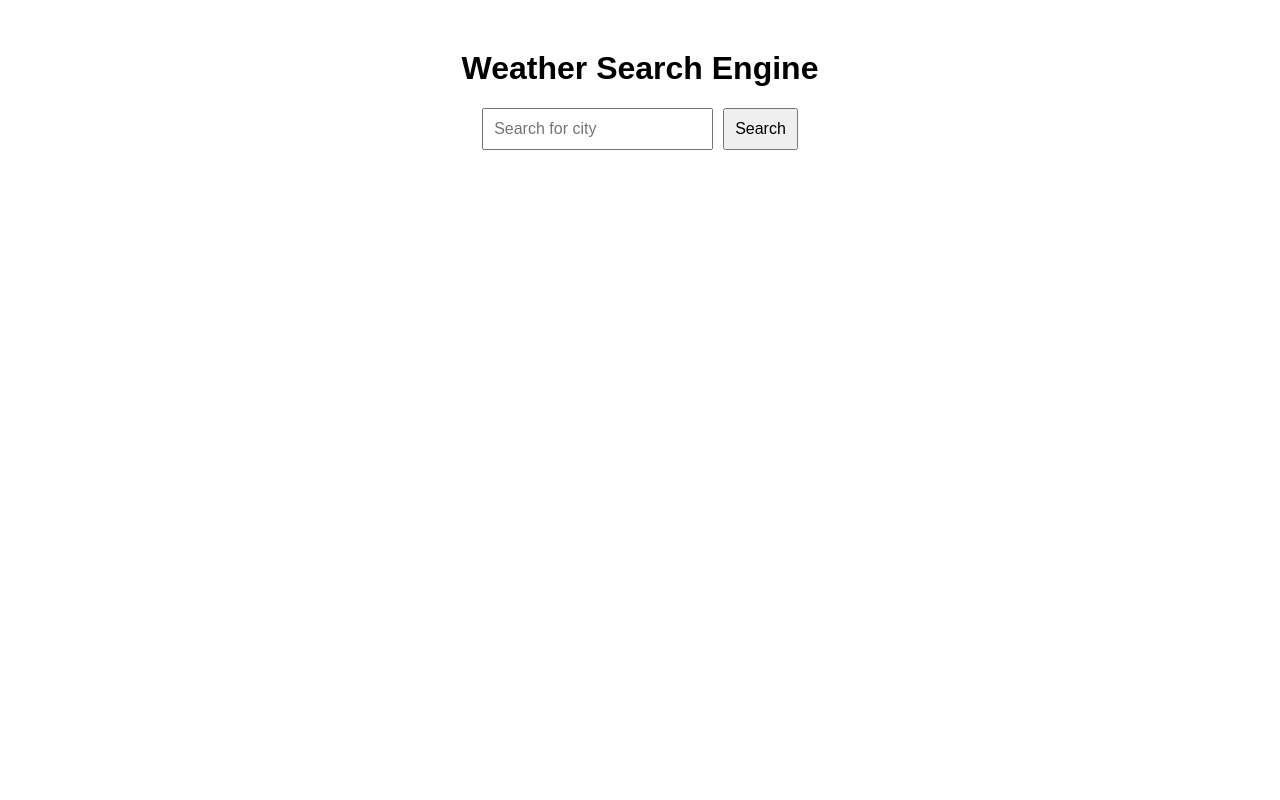
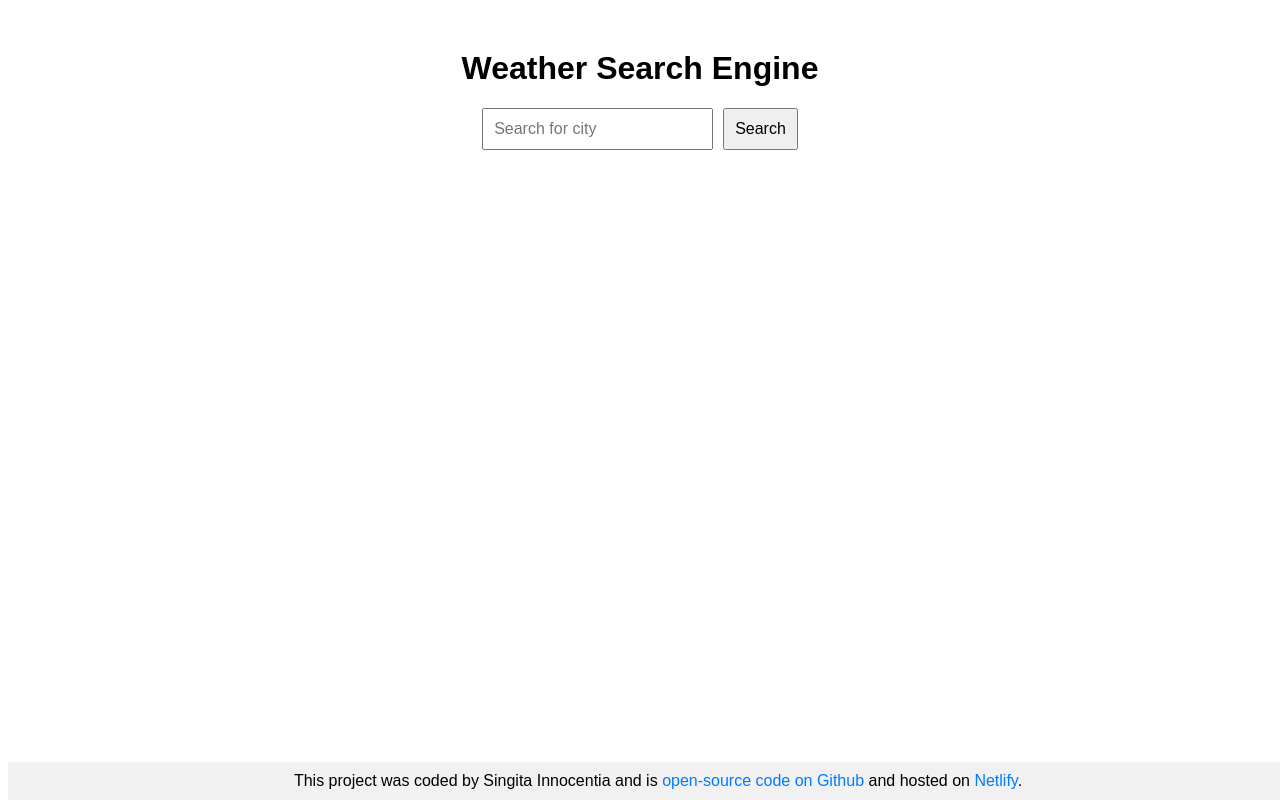
Before and after one commit to siingiii/weather-react, a React (Create React App) app: page / in a window 1280 px wide. Built offline with nearby package versions, Linux system fonts and the light colour scheme.

Commit message:
Made footer visible

```diff
--- a/package.json
+++ b/package.json
@@ -1,8 +1,9 @@
 {
   "name": "weather-react",
   "version": "0.1.0",
+  "homepage": ".",
   "engines": {
-    "node": "16.20.2"
+    "node": "16.x"
   },
   "private": true,
   "dependencies": {
--- a/src/App.js
+++ b/src/App.js
@@ -54,19 +54,21 @@ function App() {
               />
             </li>
           </ul>
-          <footer>
-            Open
+
+        </>
+      )}
+      <footer>
+            This project was coded by Singita Innocentia and is{" "}
             <a
               href="https://github.com/siingiii/weather-react"
               target="_blank"
               rel="noopener noreferrer"
             >
-              {" "}
-              source code
-            </a>
+
+              open-source code on Github</a>{" "}and hosted on{" "}
+            <a href="https://sprinkle-weather-react.netlify.app" target="_blank" rel="noopener noreferrer">Netlify
+              </a>.
           </footer>
-        </>
-      )}
     </div>
   );
 }
```
